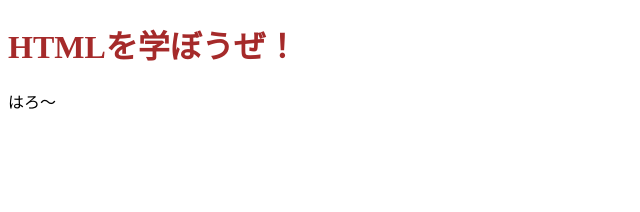
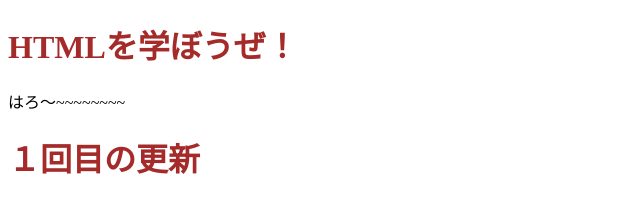
Before and after one commit to tabira2382/my_web_page, a plain HTML site: page index.HTML in a window 1280 px wide. Shown: the whole page, without its empty margins (0-640 px from the left). Drawn offline with Linux system fonts and the light colour scheme.

Commit message:
一回目の更新

```diff
--- a/index.HTML
+++ b/index.HTML
@@ -17,6 +17,8 @@
 </head>
 <body>
 <h1>HTMLを学ぼうぜ！</h1>
-<p>はろ〜</p>
+<p>はろ〜~~~~~~~~</p>
+<h1>１回目の更新</h1>
+
 </body>
 </html>
```
